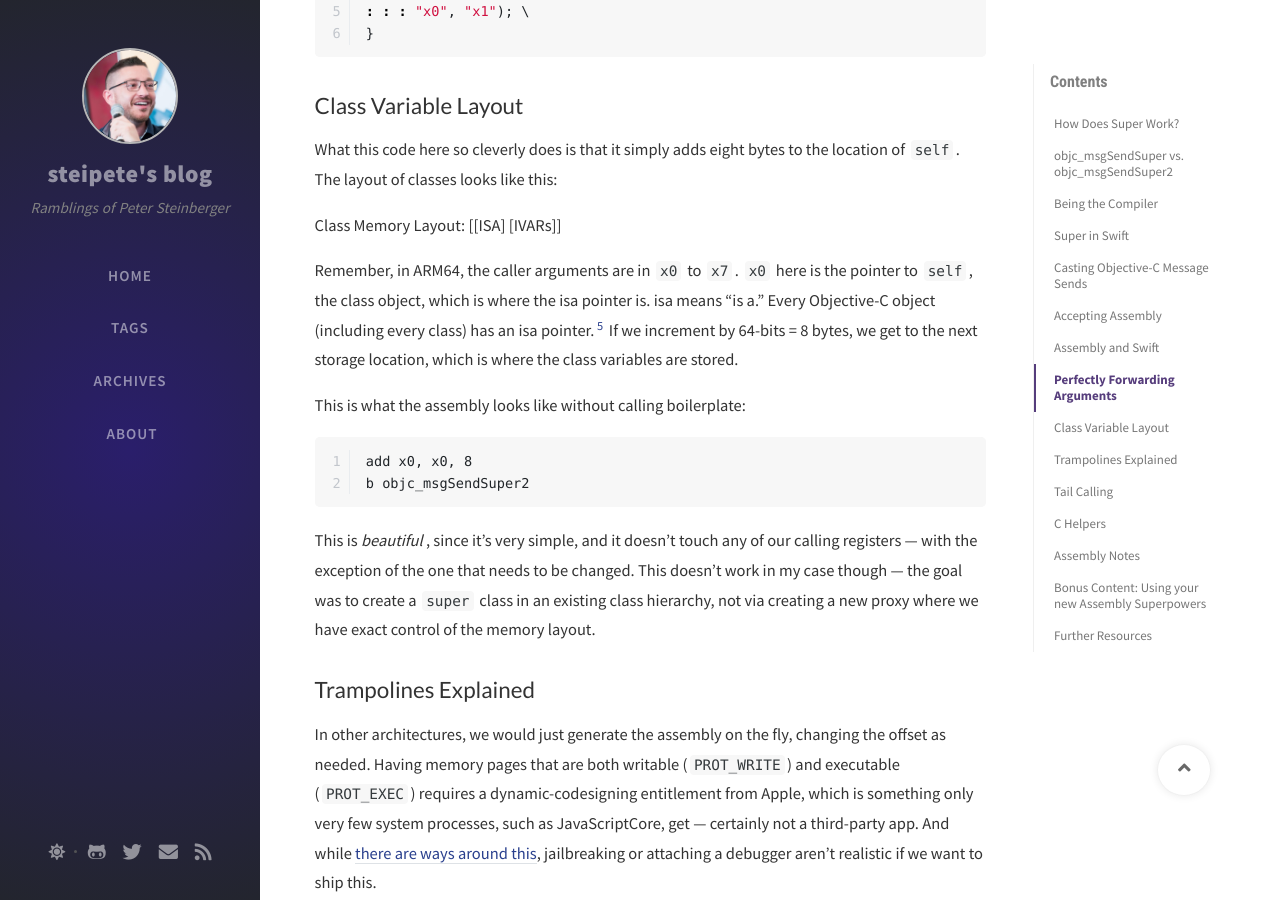
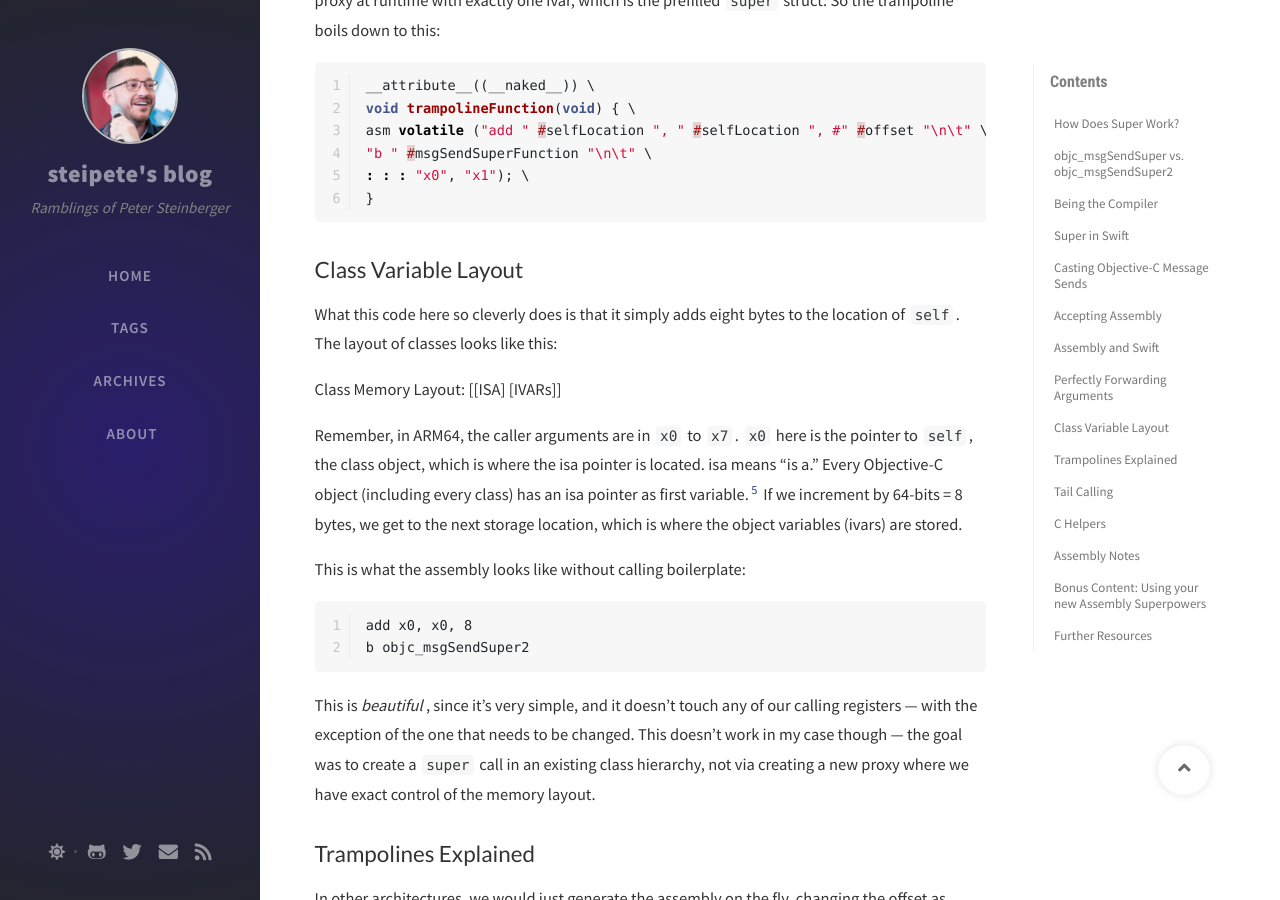
Before and after one commit to steipete/steipete.com, a Jekyll site: the page built from _posts/2020-06-10-calling-super-at-runtime.md, in a window 1280 px wide and 900 px high, scrolled down 5584 px. Built offline with Jekyll 4.4.1, drawn with Linux system fonts in a browser that asks for light colours; nearby versions of some CDN libraries; comment, search, counter and statistics services are not loaded; some of the changed text lies outside the part shown.

Commit message:
clarifications

````diff
--- a/_posts/2020-06-10-calling-super-at-runtime.md
+++ b/_posts/2020-06-10-calling-super-at-runtime.md
@@ -34,7 +34,9 @@
 
 ## objc_msgSendSuper vs. objc_msgSendSuper2
 
-There are two versions of the `super` call, and the difference is minor but important: `objc_msgSendSuper` starts looking at the current class, which would cause an endless loop in the above code, while `objc_msgSendSuper2` looks for the superclass.
+There are two versions of the `super` call, and the difference is minor but important: `objc_msgSendSuper` starts looking for an implementation of the selector at the current class, which would cause an endless loop in the above code, while `objc_msgSendSuper2` looks for the superclass.
+
+With `objc_msgSendSuper` it is possible to skip multiple overridden implementations and directly target what you want to call. `objc_msgSendSuper2` is better tailored for a dynamic lookup, as it always fetches the superclass at runtime, so this even calls the correct super implementation if the class hierarchy is changed at runtime.
 
 I’ve seen the compiler only emit `objc_msgSendSuper2`, but both need to be there forever, as they are both ABI.
 
@@ -174,7 +176,7 @@
 
 Class Memory Layout: [[ISA] \[IVARs]]
 
-Remember, in ARM64, the caller arguments are in `x0` to `x7`. `x0` here is the pointer to `self`, the class object, which is where the isa pointer is. isa means “is a.” Every Objective-C object (including every class) has an isa pointer.[^2] If we increment by 64-bits = 8 bytes, we get to the next storage location, which is where the class variables are stored.
+Remember, in ARM64, the caller arguments are in `x0` to `x7`. `x0` here is the pointer to `self`, the class object, which is where the isa pointer is located. isa means “is a.” Every Objective-C object (including every class) has an isa pointer as first variable.[^2] If we increment by 64-bits = 8 bytes, we get to the next storage location, which is where the object variables (ivars) are stored.
 
 [^2]: Swift uses the same concept, but it has a second variable in there, so the offset would be 16. SGVSuperMessagingProxy works with any function marked as dynamic, not just Objective-C. Pretty amazing to see how new things still map to old concepts!
 
@@ -185,7 +187,7 @@
 b objc_msgSendSuper2
 ```
 
-This is *beautiful*, since it’s very simple, and it doesn’t touch any of our calling registers — with the exception of the one that needs to be changed. This doesn’t work in my case though — the goal was to create a `super` class in an existing class hierarchy, not via creating a new proxy where we have exact control of the memory layout.
+This is *beautiful*, since it’s very simple, and it doesn’t touch any of our calling registers — with the exception of the one that needs to be changed. This doesn’t work in my case though — the goal was to create a `super` call in an existing class hierarchy, not via creating a new proxy where we have exact control of the memory layout.
 
 ## Trampolines Explained
 
````
